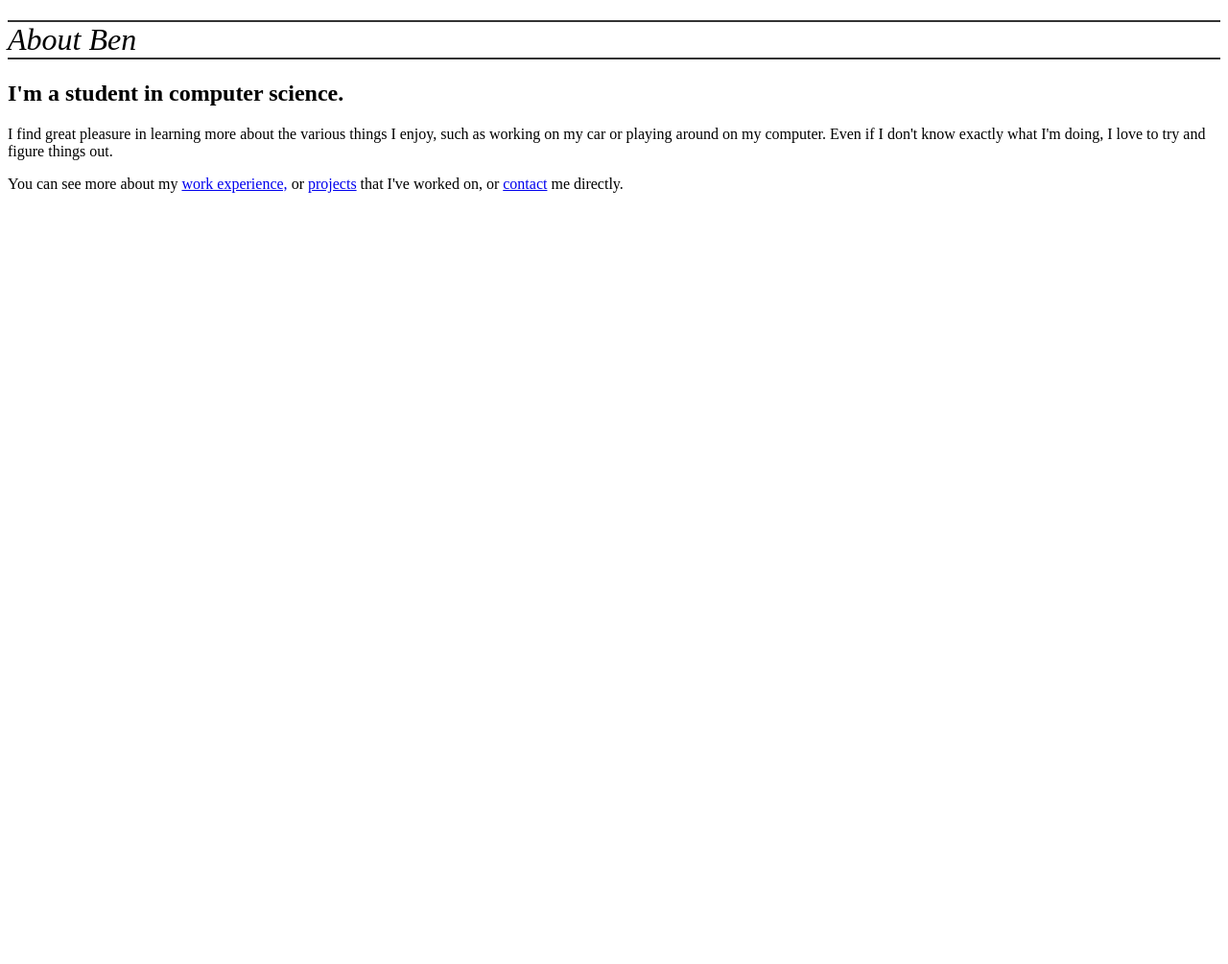
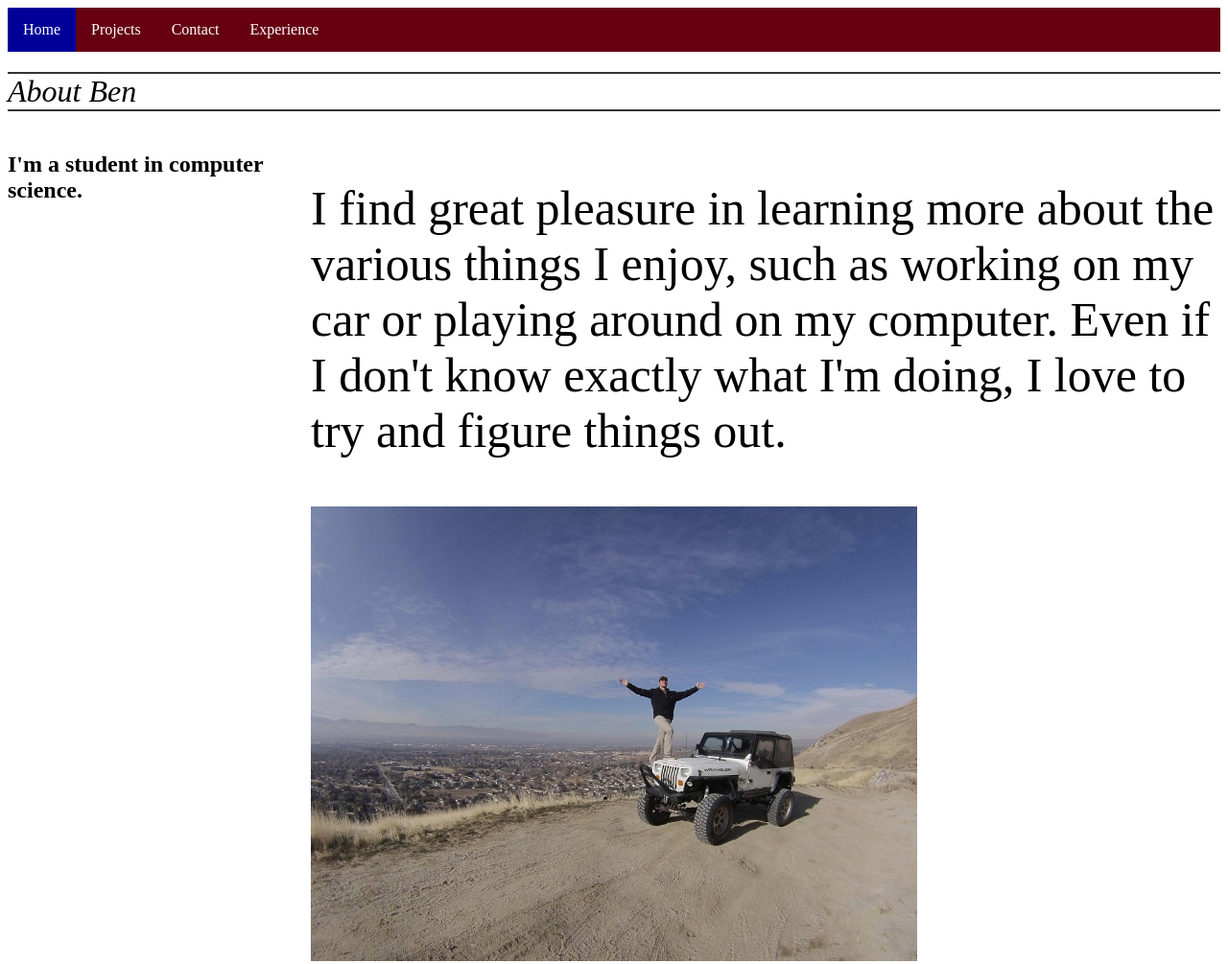
Before and after one commit to cloughurd/resumeSite, a plain HTML site: page index.html in a window 1280 px wide. Shown: the whole page at 96% size. Before the commit the page ends 800 px from the top, so only its background shows below. Drawn offline with Linux system fonts and the light colour scheme.

Commit message:
a little css

```diff
--- a/index.html
+++ b/index.html
@@ -5,13 +5,25 @@
 <link rel="stylesheet" href="portfolio.css">
 </head>
 <body>
-
+<nav>
+<ul>
+  <li class="active"><a href="index.html">Home</a></li>
+  <li><a href="projects.html">Projects</a></li>
+  <li><a href="contact.html">Contact</a></li>
+  <li><a href="experience.html">Experience</a></li>
+</ul>
+</nav>
 <h1>About Ben</h1>
 
-<h2>I'm a student in computer science.</h2>
-<p>I find great pleasure in learning more about the various things I enjoy, such as working on my car or playing around on my computer. Even if I don't know exactly what I'm doing, I love to try and figure things out.</p>
-
-<p>You can see more about my <a href="experience.html">work experience,</a> or <a href="projects.html">projects</a> that I've worked on, or <a href="contact.html">contact</a> me directly.</p>
+<section>
+	<aside>
+		<h2>I'm a student in computer science.</h2>
+	</aside>
+	<article>
+		<p>I find great pleasure in learning more about the various things I enjoy, such as working on my car or playing around on my computer. Even if I don't know exactly what I'm doing, I love to try and figure things out.</p>
+	</article>
+</section>
+<img src="jeepPic.jpeg" alt="Ben with his Jeep">
 </body>
 </link>
 </html>
--- a/portfolio.css
+++ b/portfolio.css
@@ -4,3 +4,51 @@ h1{
 	border-top: 2px solid #333;
 	border-bottom: 2px solid #333;
 }
+
+nav ul {
+    list-style-type: none;
+    margin: 0;
+    padding: 0;
+    overflow: hidden;
+    background-color: #601;
+}
+
+nav li {
+    float: left;
+}
+
+nav li a {
+    display: block;
+    color: white;
+    text-align: center;
+    padding: 14px 16px;
+    text-decoration: none;
+}
+
+/* Change the link color to #111 (black) on hover */
+nav li a:hover {
+    background-color: #111;
+}
+
+.active {
+    background-color: #009;
+}
+
+section{
+	display:flex;
+}
+aside{
+	flex: 1;
+	float: left;
+}
+article{
+	font-size: 50px;
+	flex: 3;
+	float: right;
+}
+img{
+	display: block;
+	margin-left: auto;
+	margin-right: auto;
+	width: 50%;
+}
```
Also changed, not shown: contact.html (+8 -0 lines), experience.html (+8 -0 lines), projects.html (+8 -0 lines), jeepPic.jpeg (added).
